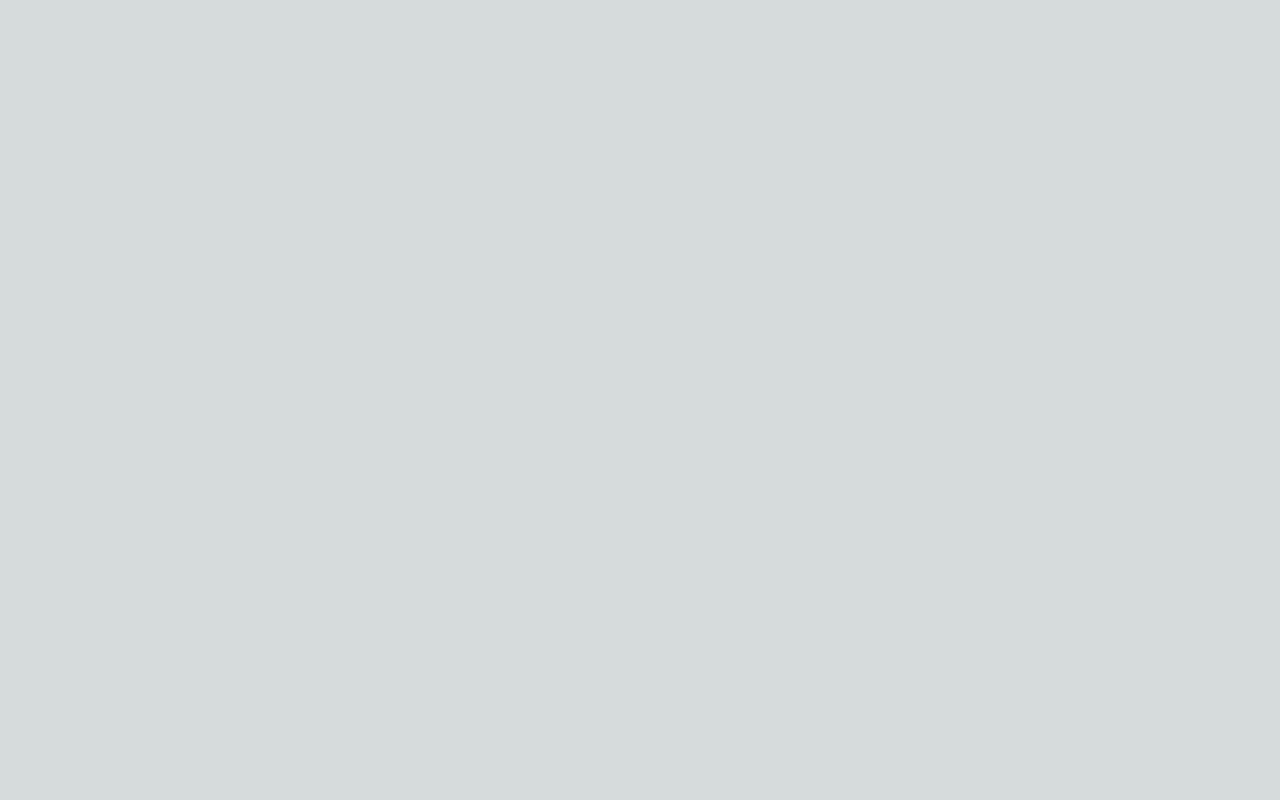
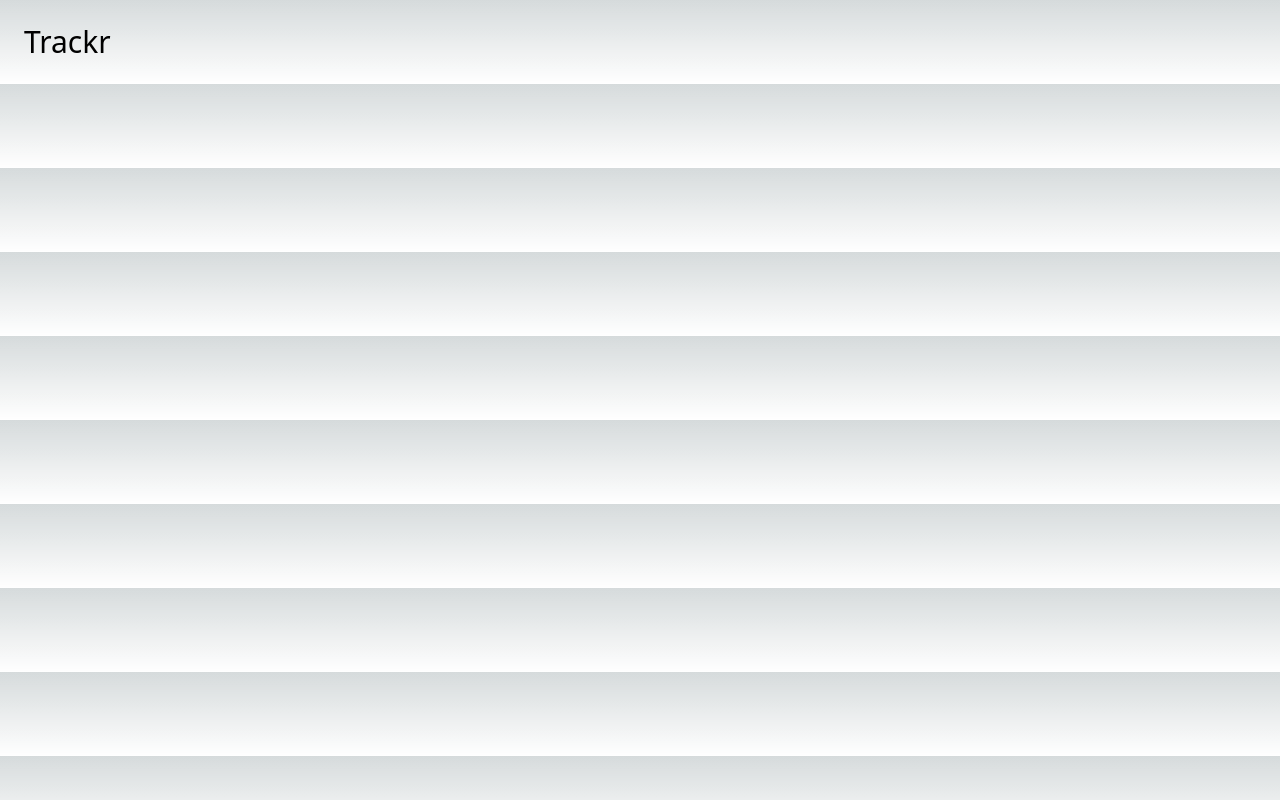
Before and after one commit to paulfruitful/pantry-tracker, a Next.js app: page / in a window 1280 px wide. Built offline with nearby package versions, Linux system fonts and the light colour scheme.

Commit message:
Landing page work

```diff
--- a/app/page.js
+++ b/app/page.js
@@ -6,6 +6,16 @@ const inter = Inter({ subsets: ['latin'] })
 
 export default function Home() {
   return (
-    <></>
+    <>
+    <div className='dark:bg-[#1A1A1A] grid' >
+
+      <div className='flex w-full'>
+        <span className='juistify-self-start p-6 text-3xl dark:text-white'>Trackr</span>
+      </div>
+
+
+    </div>
+
+    </>
   )
 }
```
Also changed, not shown: 1 other file (tests, documents, lock files or other folders).
